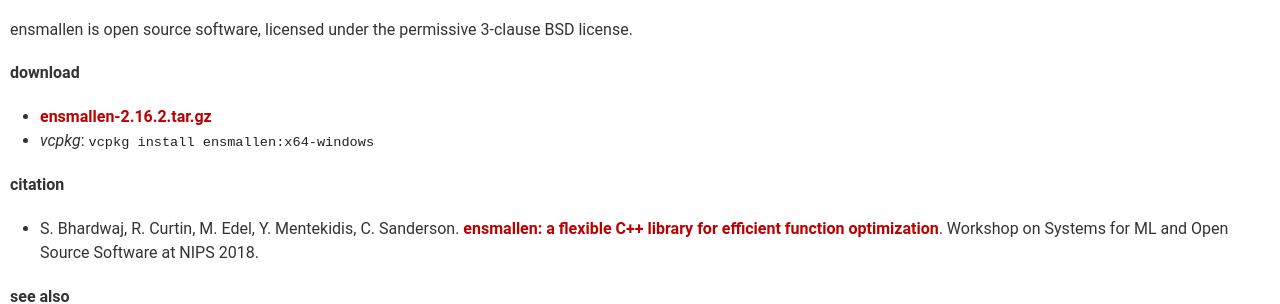
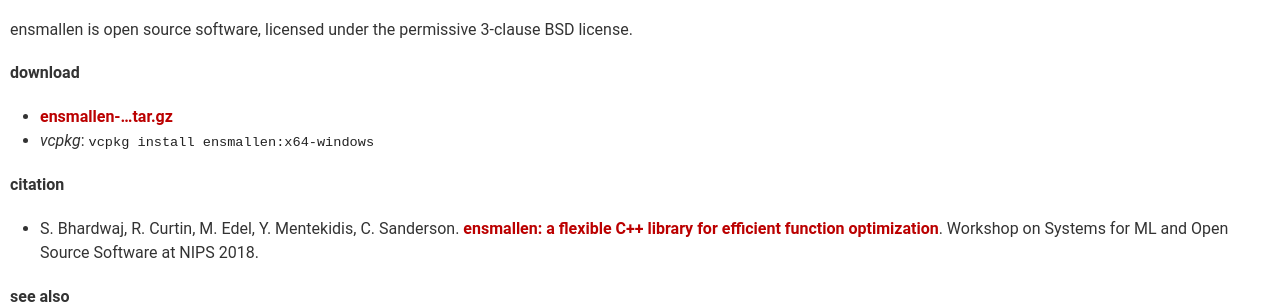
Before and after one commit to mlpack/ensmallen.org, a Jekyll site: the page built from index.md, in a window 1280 px wide. Shown: the part 461-765 px from the top of the page. Built offline with Jekyll 4.4.1, drawn with Linux system fonts in a browser that asks for light colours.

Commit message:
Release version ...

```diff
--- a/index.md
+++ b/index.md
@@ -23,7 +23,7 @@
 
 **download**
 
- - [ensmallen-2.16.2.tar.gz](files/ensmallen-2.16.2.tar.gz)
+ - [ensmallen-...tar.gz](files/ensmallen-...tar.gz)
  - _vcpkg_: `vcpkg install ensmallen:x64-windows`
 
 **citation**
```
Also changed, not shown: 2 other files.
